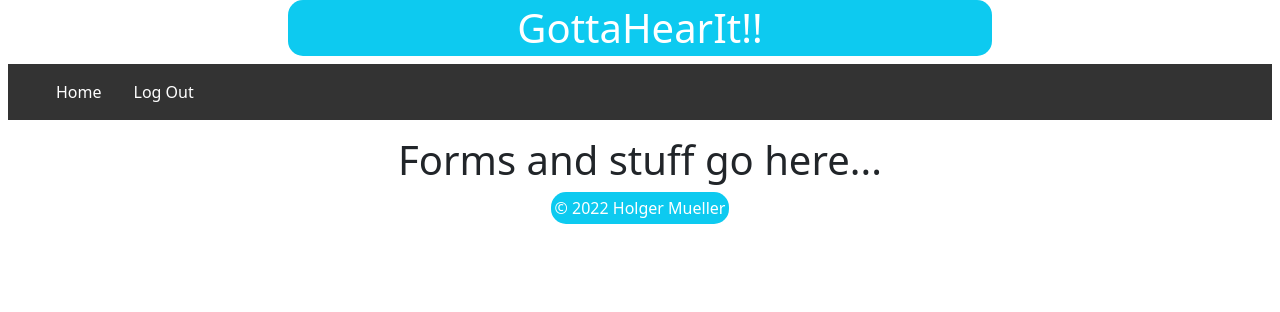
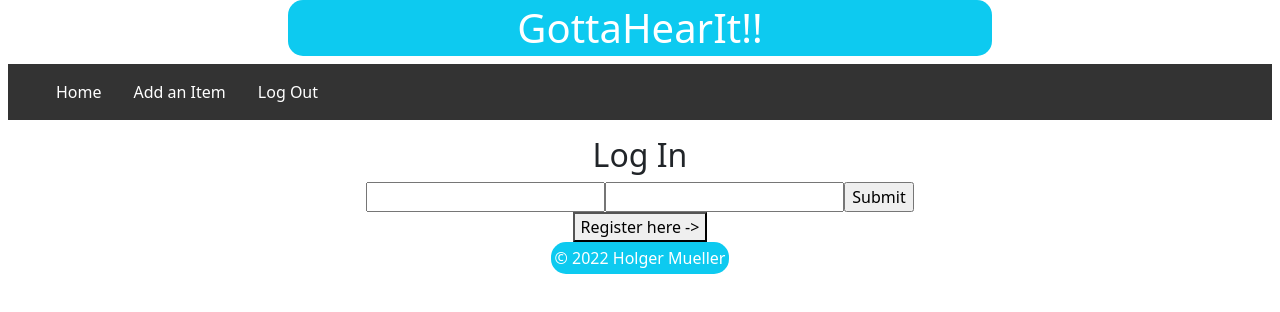
Before and after one commit to Holgermueller/gottahearit, a React (Create React App) app in the folder client/: page / in a window 1280 px wide. Shown: the top 312 px of the page. Built offline with nearby package versions, Linux system fonts and the light colour scheme.

Commit message:
scaffold login form

```diff
--- a/client/src/App.js
+++ b/client/src/App.js
@@ -1,6 +1,7 @@
 import React from "react";
 import Header from "./layout/header";
 import Nav from "./nav/nav";
+import LogReg from "./logreg/LoginRegistration";
 import Footer from "./layout/footer";
 
 import "./App.css";
@@ -10,7 +11,7 @@ export default function App() {
     <div id="quote-box" className="App">
       <Header />
       <Nav />
-      <h1>Forms and stuff go here...</h1>
+      <LogReg />
       <Footer />
     </div>
   );
--- /dev/null
+++ b/client/src/logreg/LoginRegistration.js
@@ -0,0 +1,17 @@
+import React, { Component } from "react";
+
+export default class LogReg extends Component {
+  render() {
+    return (
+      <section>
+        <h2>Log In</h2>
+        <form>
+          <input></input>
+          <input></input>
+          <input type="submit"></input>
+        </form>
+        <button>Register here -></button>
+      </section>
+    );
+  }
+}
--- a/client/src/nav/nav.js
+++ b/client/src/nav/nav.js
@@ -10,6 +10,9 @@ export default class Nav extends Component {
             <a href="#">Home</a>
           </li>
           <li>
+            <a href="#">Add an Item</a>
+          </li>
+          <li>
             <a href="#">Log Out</a>
           </li>
         </ul>
```
